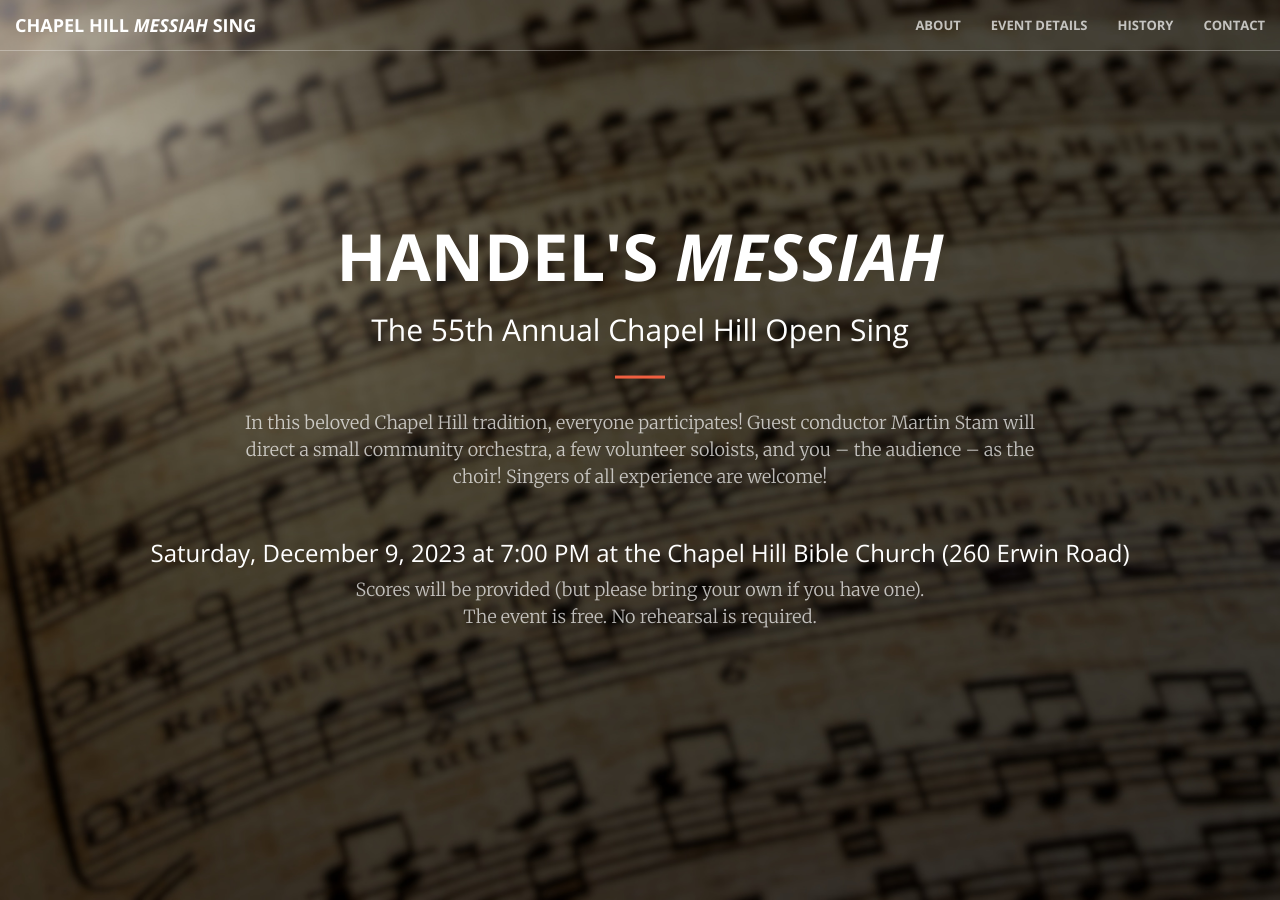
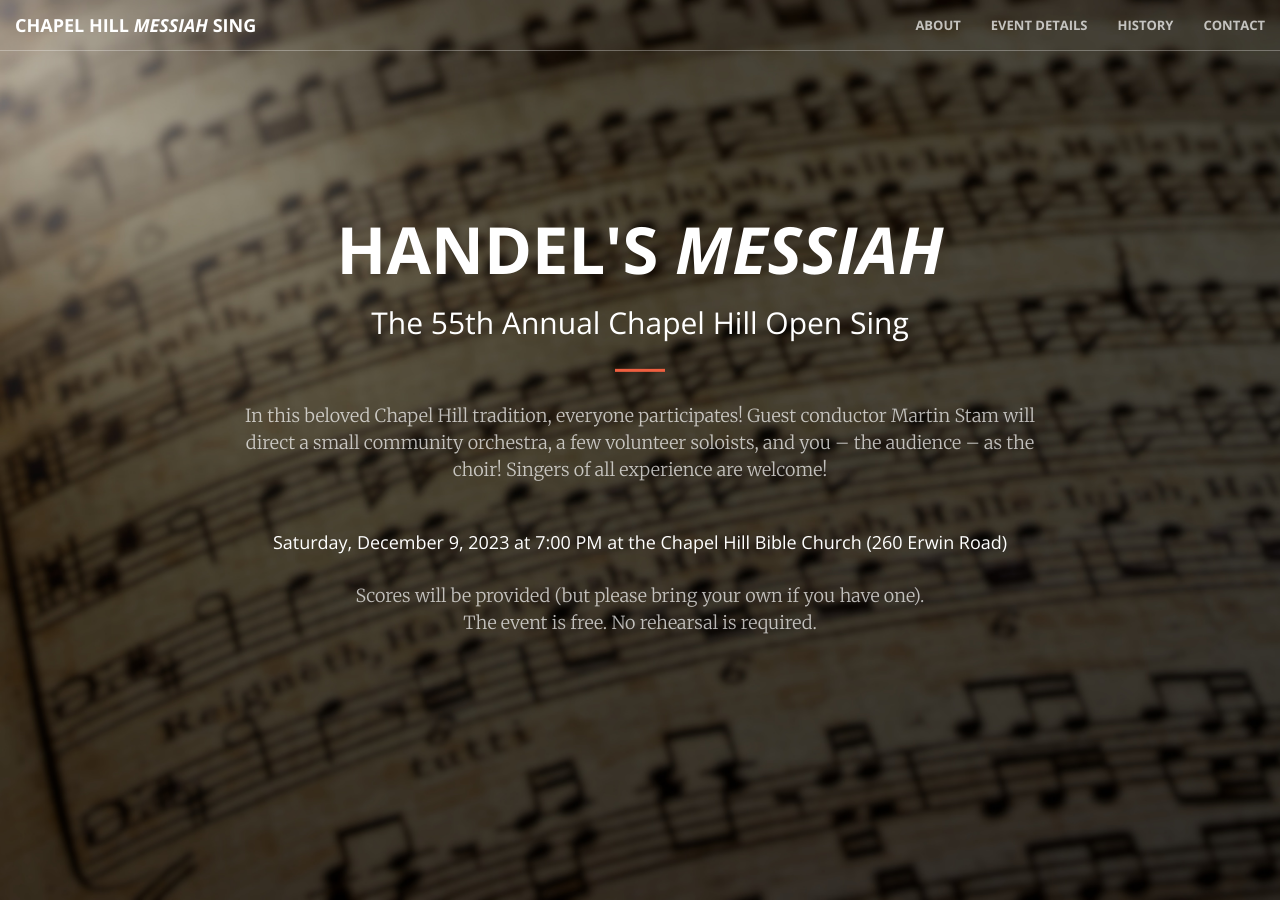
Before and after one commit to chapelhillmessiah/chapelhillmessiah.github.io, a Jekyll site: the page built from index-jekyll.html, in a window 1280 px wide and 900 px high. Built offline with Jekyll 4.4.1, drawn with Linux system fonts in a browser that asks for light colours.

```diff
--- a/_includes/header.html
+++ b/_includes/header.html
@@ -6,7 +6,8 @@
             <h2>The 55th Annual Chapel Hill Open Sing</h2>
             <hr>
             <p>In this beloved Chapel Hill tradition, everyone participates! Guest conductor Martin Stam will direct a small community orchestra, a few volunteer soloists, and you – the audience – as the choir! Singers of all experience are welcome!</p>
-            <h3>Saturday, December 9, 2023 at 7:00 PM at the Chapel Hill Bible Church (260 Erwin Road)</h3>
+            <h4>Saturday, December 9, 2023 at 7:00 PM at the Chapel Hill Bible Church (260 Erwin Road)</h4>
+            <br>
             <p>Scores will be provided (but please bring your own if you have one).
                 <br>The event is free. No rehearsal is required.</p>
             <!-- <p>Start Bootstrap can help you build better websites using the Bootstrap CSS framework! Just download your template and start going, no strings attached!</p> -->
```
